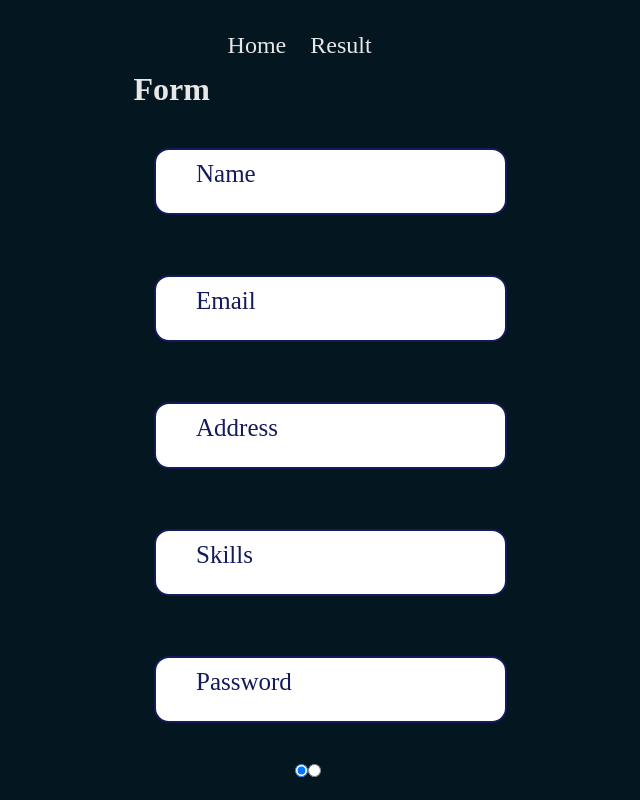
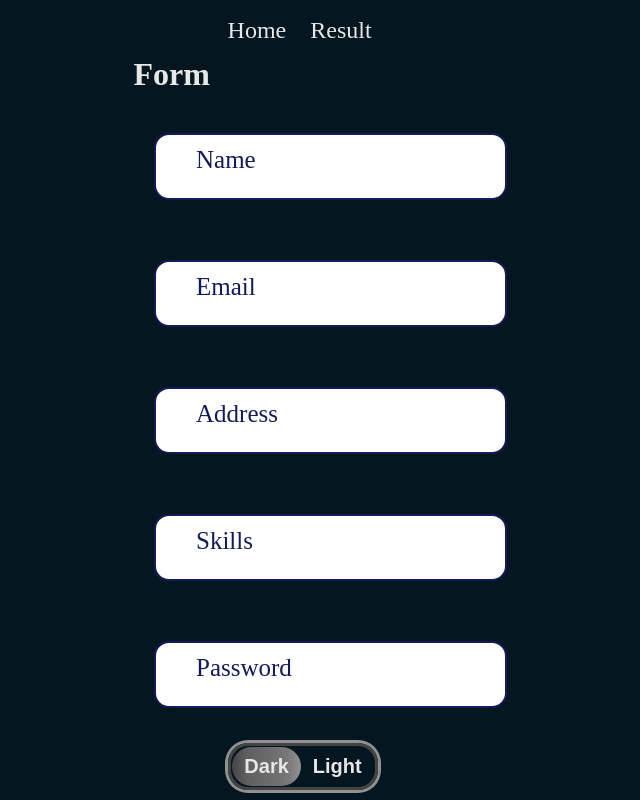
Before and after one commit to M-Hafez22/dynamic-form-vue, a Vue app: page / in a window 1280 px wide. Shown: the whole page, without its empty margins (332-972 px from the left). Built offline with nearby package versions, Linux system fonts and the light colour scheme.

Commit message:
💄 Style theme toggle buttons

```diff
--- /dev/null
+++ b/src/assets/_radioButton.scss
@@ -0,0 +1,41 @@
+.theme-btns {
+    position: absolute;
+    bottom: 5px;
+    right: 5px;
+    width: fit-content;
+    padding: 0.25em;
+    font-size: 1em;
+    border-radius: $border-radius;
+    box-shadow: inset 0 0 0 3px $clr, 0 0 0 3px lighten($clr, 30%);
+    position: relative;
+
+    & input {
+        width: auto;
+        height: 100%;
+        appearance: none;
+        outline: none;
+        cursor: pointer;
+        border-radius: $border-radius;
+        padding: 0.4em 0.6em;
+        font-size: 1.25em;
+        font-weight: 600;
+        transition: all 100ms linear;
+
+        &:checked {
+            background-image: linear-gradient(
+                to right,
+                lighten($clr, 00%)  0%,
+                lighten($clr, 10%) 20%,
+                lighten($clr, 20%) 80%,
+                lighten($clr, 30%) 100%
+            );
+        }
+
+        &:before {
+            content: attr(label);
+            display: inline-block;
+            text-align: center;
+            width: 100%;
+        }
+    }
+}
--- a/src/assets/main.scss
+++ b/src/assets/main.scss
@@ -1,6 +1,8 @@
 @import "config";
 @import "input";
 @import "links";
+@import "radioButton";
+
 
 .app {
   width: 100vw;
```
